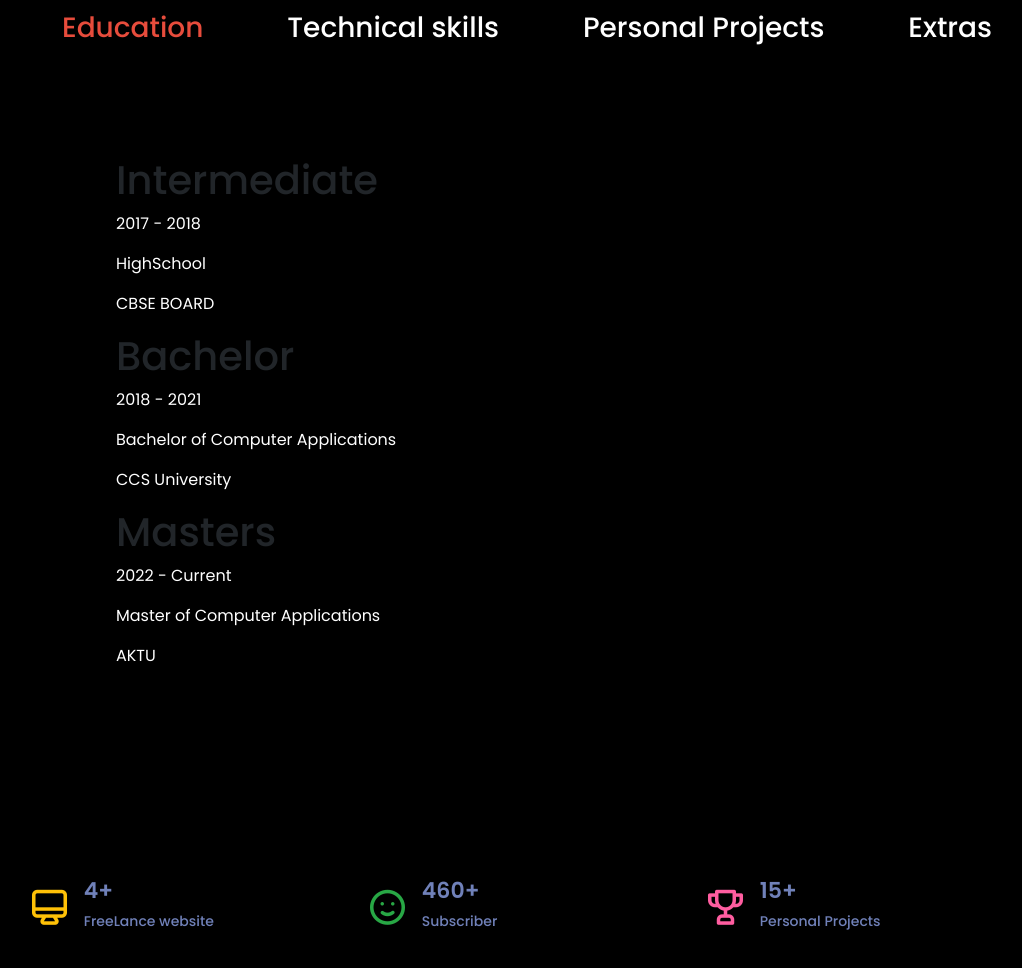
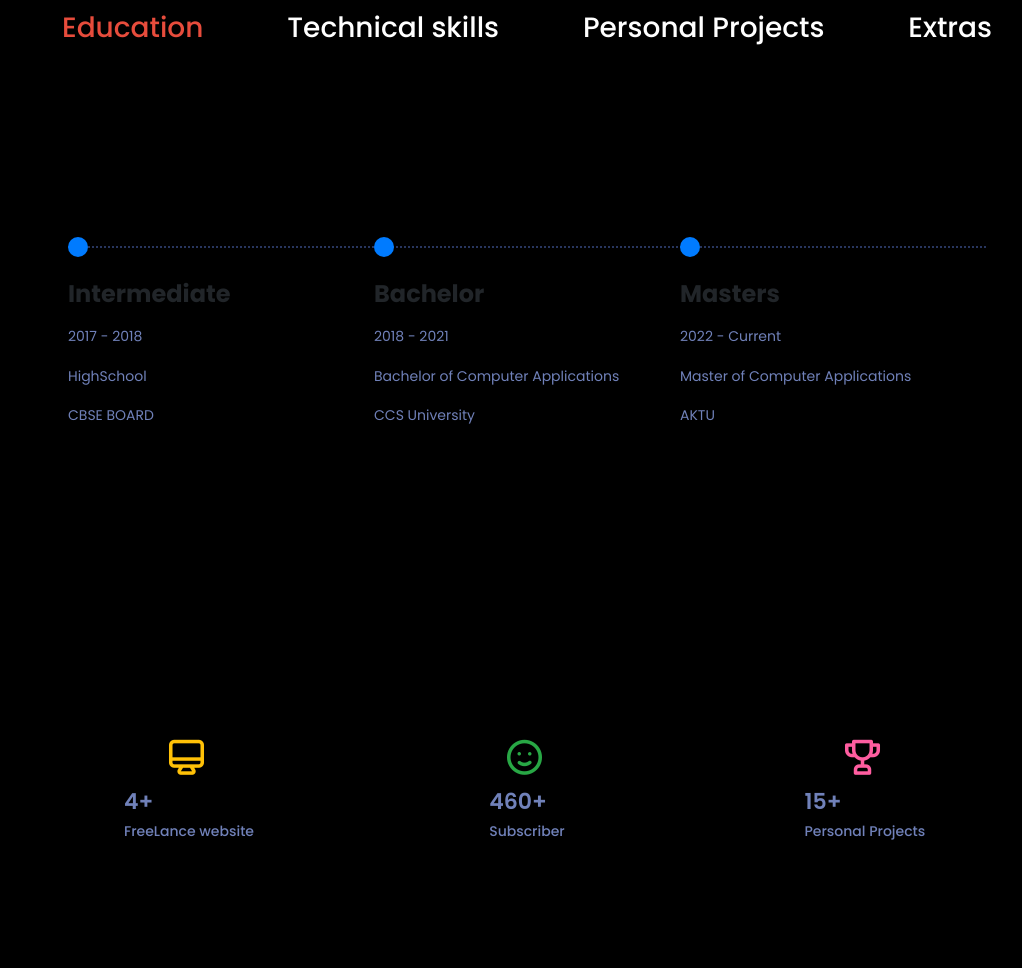
Before and after one commit to tarungurjar12/resume, a plain HTML site: page index.html in a window 1280 px wide. Shown: the part 874-1842 px from the top of the page, without its empty margins (113-1135 px from the left). Drawn offline with nearby package versions, Linux system fonts and the light colour scheme; no server answers.

Commit message:
Add files via upload

```diff
--- a/style/main.css
+++ b/style/main.css
@@ -369,11 +369,20 @@ section.skills .skills__wrapper .skill-box .progress__wrap .progress__bar .toolt
     text-transform: uppercase;
 }
 
+
 section.counter__section {
-    display: grid;
-    grid-template-columns: repeat(3, 1fr);
+    display: flex;
+    flex-wrap: wrap;
     background: #000000;
-}
+  }
+
+  section.counter__section > div {
+    flex: 0 0 33.33%;
+    display: flex;
+    flex-direction: column;
+    align-items: center;
+  }
+
 
 section.counter__section > div {
     display: flex;
--- a/style/style.css
+++ b/style/style.css
@@ -26,6 +26,24 @@ canvas.particles-js-canvas-el{
     margin: 0px;
 }
 
+.profile .right .socials button{
+    border-radius: 8px;
+    font-size: 10px;
+    color: white;
+    background-color: var(--pink-color);
+    border: 1px solid var(--pink-color);
+    width: 80px;
+    font-family: 'Poppins', sans-serif;
+    margin-top: 5px;
+}
+
+.profile .right .socials button:hover{
+    animation: swing;
+    animation-duration: 0.5s;
+    background: white;
+    color: black;
+    border-color: white;
+}
 .hero_section .row{
     display: flex;
     align-items: center;
@@ -148,3 +166,69 @@ canvas.particles-js-canvas-el{
         margin-top: 20px;
     }
 }
+
+/* education styles */
+.education_container {
+    align-items: center;
+    padding : 15% 0;
+}
+
+.education_timeline {
+    width: 100%;
+    height: 0px;
+    background-color: transparent;
+    position: relative;
+    margin-bottom: 2rem;
+    border-bottom: 2px dotted #28365f;
+  }
+
+  .education_timeline > div {
+    width: 20px;
+    height: 20px;
+    background-color: #007bff;
+    border-radius: 50%;
+    position: absolute;
+    transform: translateY(-9px);
+  }
+
+.one {
+    left: 0.0%;
+}
+
+.two {
+    left: 33.33%;
+}
+
+.three {
+    left: 66.66%;
+}
+
+.education-content-container {
+    display: flex;
+    justify-content: space-between;
+    align-items: flex-start;
+    width: 100%;
+}
+
+.content-one,
+.content-two,
+.content-three {
+    width: 33.33%;
+    text-align: left;
+}
+
+.content-one > p, .content-two > p, .content-three > p {
+    color: #7081b9;
+    line-height: 1.7;
+    margin-top: 0;
+    margin-bottom: 1rem;
+    cursor: pointer;
+    font-family: 'Poppins', sans-serif;
+    font-size: 14px;
+  }
+  .content-header {
+    color: #212529;
+    font-weight: bold;
+    margin-bottom: 1rem;
+    font-size: 1.5rem;
+  }
```
